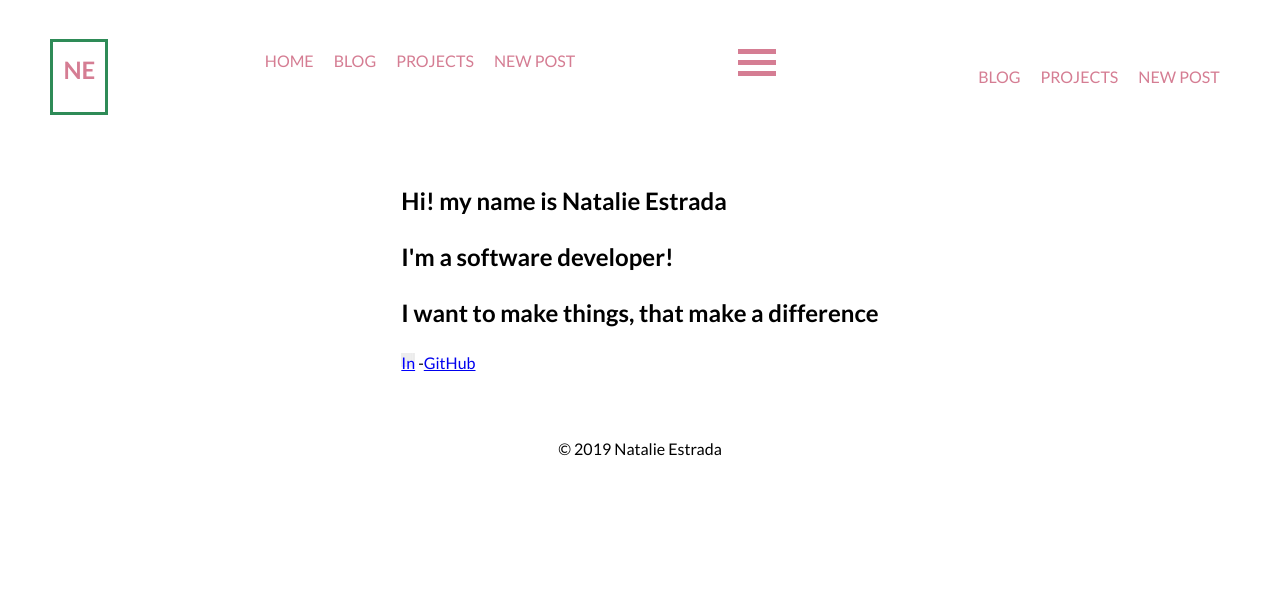
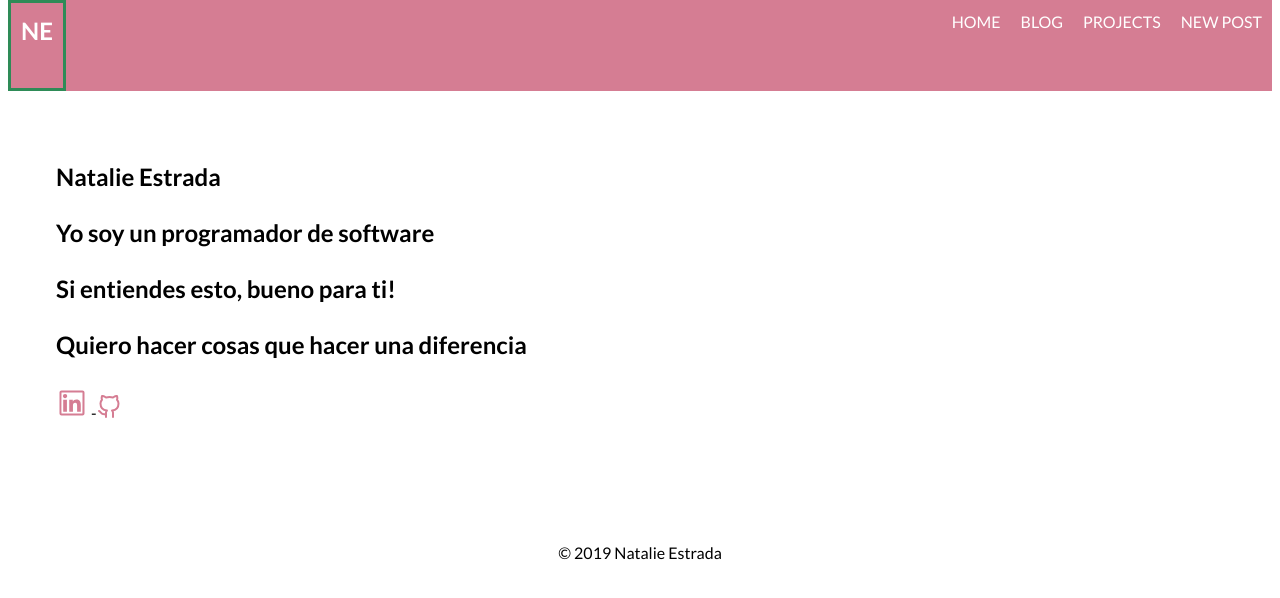
Before and after one commit to nmestrada/blogblog, a React app: page / in a window 1280 px wide. Built offline with nearby package versions, Linux system fonts and the light colour scheme.

Commit message:
styling in process

```diff
--- a/client/components/Navbar.js
+++ b/client/components/Navbar.js
@@ -1,5 +1,6 @@
 import React, {useState} from 'react';
-import {Link} from 'react-router-dom'
+import {Link} from 'react-router-dom';
+
 
 export default function Navbar() {
     const [toggle, setToggle] = useState(false)
@@ -20,18 +21,12 @@ export default function Navbar() {
                     <Link to="/blog">Blog</Link>
                     <Link to="/projects">Projects</Link>
                     <Link to="/newForm">New Post</Link>
-                </div>
+
                     <div id="menu-button" onClick={(e) => openMenu(e)}>
                         <div id="line-1"/>
                         <div id="line-2"/>
                         <div id="line-3"/>
                     </div>
-                <div id="menu" className="hide">
-                    <ul>
-                        <li><a href="#" target="_blank">Blog</a></li>
-                        <li><a href="#" target="_blank">Projects</a></li>
-                        <li><a href="#" target="_blank">New Post</a></li>
-                    </ul>
                 </div>
             </nav>
         </div>
--- a/client/components/Root.js
+++ b/client/components/Root.js
@@ -1,16 +1,20 @@
 import React, {Component} from 'react'
+import { FiGithub } from "react-icons/fi";
+import { AiOutlineLinkedin } from "react-icons/ai"
 
 class Root extends Component {
     render() {
         return (
             <div id="body">
                  <div className="intro">
-                    <h2>Hi! my name is Natalie Estrada</h2>
-                    <h2>I'm a software developer!</h2>
-                    <h2>I want to make things, that make a difference</h2>
+                    <h2>Natalie Estrada</h2>
+                    <h2>Yo soy un programador de software</h2>
+                    <h2>Si entiendes esto, bueno para ti!</h2>
+                    <h2>Quiero hacer cosas que hacer una diferencia</h2>
                     <span>
-                        <a href="https://www.linkedin.com/in/natalie-estrada-dev/">In</a> -
-                        <a href="#">GitHub</a>
+
+                        <a href="https://www.linkedin.com/in/natalie-estrada-dev/"><AiOutlineLinkedin/></a> -
+                        <a href="https://github.com/nmestrada"><FiGithub/></a>
                     </span>
                 </div>
             </div>
--- a/package.json
+++ b/package.json
@@ -6,7 +6,7 @@
   "scripts": {
     "test": "mocha ./test/*.spec.js --compilers js:babel-register",
     "start": "node server/app.js",
-    "start-dev": "webpack -w & nodemon server/app.js",
+    "start-dev": "webpack -w & nodemon server/app.js --watch",
     "seed": "node seed.js"
   },
   "keywords": [],
@@ -52,6 +52,7 @@
     "react": "^16.9.0",
     "react-addons-test-utils": "^15.6.2",
     "react-dom": "^16.9.0",
+    "react-icons": "^3.8.0",
     "react-redux": "^7.1.1",
     "react-router-dom": "^5.0.1",
     "redux": "^4.0.4",
--- a/public/styles.css
+++ b/public/styles.css
@@ -6,9 +6,10 @@
 body {
   color: #484848;
   font-family: 'Lato', sans-serif;
-  padding: .45em 2.65em 3em;
+  /* padding: .45em 2.65em 3em; */
   line-height: 1.5;
-  margin-top:2em;
+  margin-top: 0;
+  max-width: 100vw;
 }
 h1 {
   margin: auto;
@@ -27,16 +28,15 @@ img {
     display:flex;
     justify-content: space-between;
     grid-area: "nav";
-}
-.nav li{
-    display:inline;
+    background-color: #D57D93;
+    color: white;
 }
 .nav a{
     display:inline-block;
     padding:10px;
     text-decoration: none;
-    color:#D57D93;
     text-transform: uppercase;
+    color: white;
 }
 .nav a:hover {
   color: green;
@@ -93,10 +93,9 @@ input, textarea {
     flex-direction: row;
 }
 .main{
-    max-width: 80rem;
-    margin:auto;
-    margin-top: 3rem;
+    margin:3rem;
     grid-area: "main";
+    max-width: 70rem;
 }
 .wrapper {
     display: grid;
--- a/style.scss
+++ b/style.scss
@@ -4,8 +4,11 @@ body {
   color: $body-color;
 }
 a[href*="linkedin"] {
-    color: blue;
-    width: 5px;
-    height: 5px;
-    background-image: url('/pics/linkedinIcon.jpeg') ;
+    color: #D57D93;
+    font-size: 2rem;
 }
+
+a[href*="github"] {
+    color: #D57D93;
+    font-size: 1.5rem;
+}
```
Also changed, not shown: 1 other file. Lines whose indentation alone changed are shown as unchanged.
